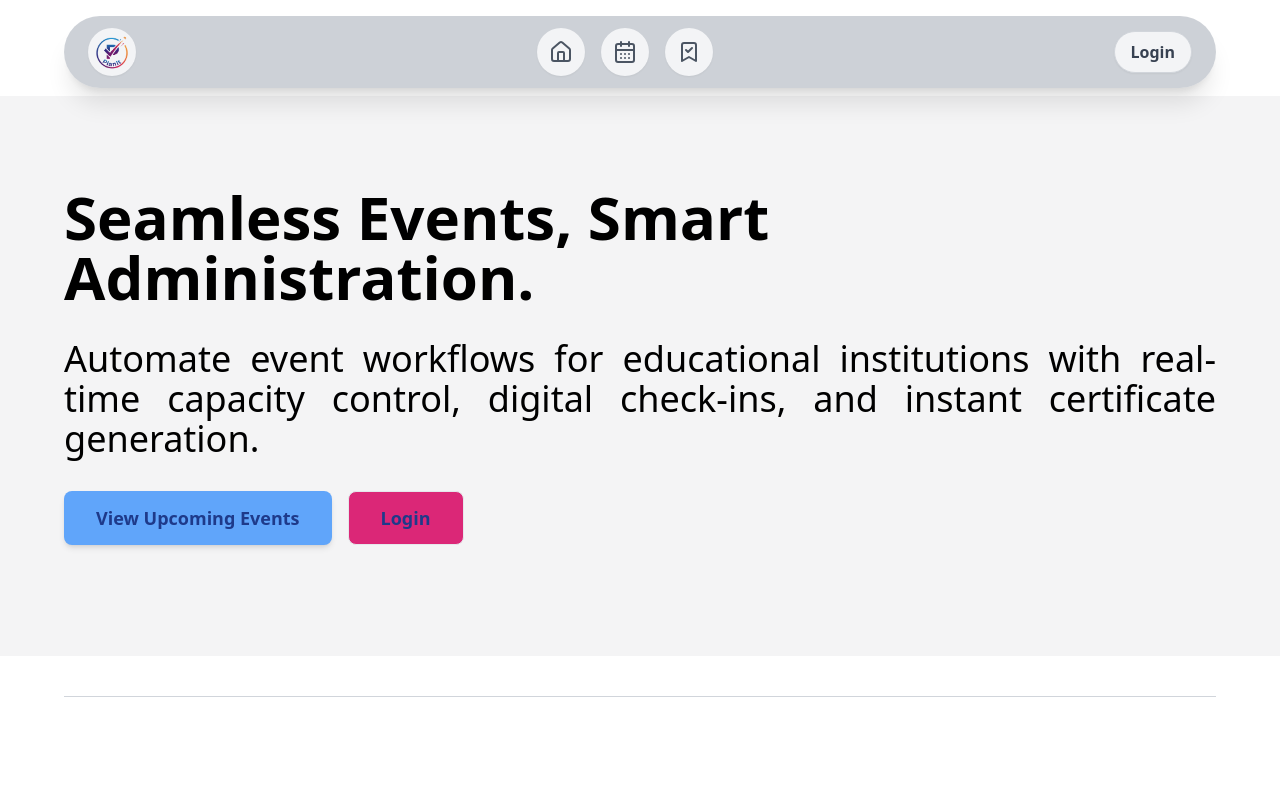
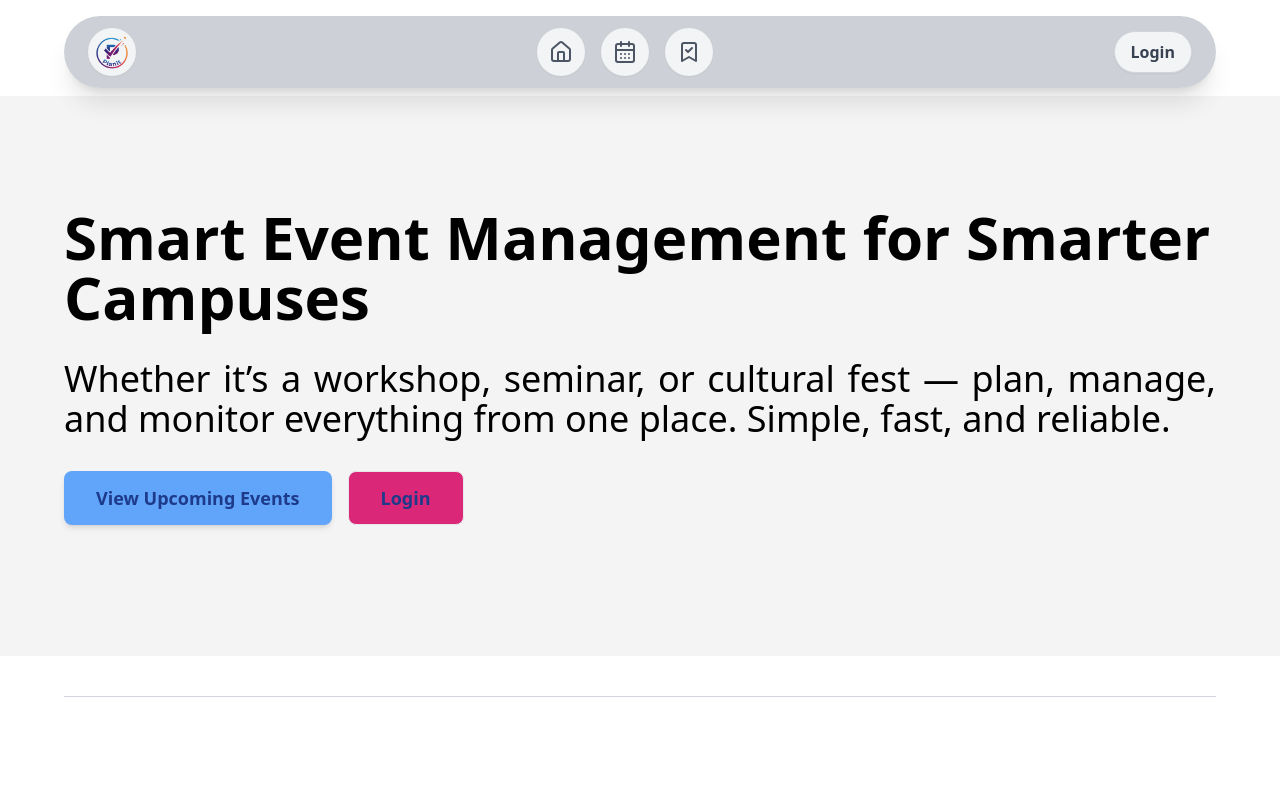
Before and after one commit to rishikesh-babu/Event-Management, a React (Vite) app in the folder client/: page / in a window 1280 px wide. Shown: the top 789 px of the page. Built offline with nearby package versions, Linux system fonts and the light colour scheme; no server answers.

Commit message:
Updated signup page

```diff
--- a/client/src/Pages/User/Home.jsx
+++ b/client/src/Pages/User/Home.jsx
@@ -16,11 +16,12 @@ export default function Home() {
             <section className=" px-4 sm:px-6 lg:px-8 min-h-[70vh] bg-zinc-100 flex flex-col justify-center">
                 <div className="max-w-6xl mx-auto mb-5 flex flex-col justify-between gap-8">
                     <Reveal className="text-4xl sm:text-5xl md:text-6xl font-extrabold leading-tight">
-                        Seamless Events, Smart Administration.
+                        Smart Event Management for Smarter Campuses
                     </Reveal>
 
                     <Reveal className="font-light text-justify text-xl md:text-4xl ">
-                        Automate event workflows for educational institutions with real-time capacity control, digital check-ins, and instant certificate generation.
+                        {/* Automate event workflows for educational institutions with real-time capacity control, digital check-ins, and instant certificate generation. */}
+                        Whether it’s a workshop, seminar, or cultural fest — plan, manage, and monitor everything from one place. Simple, fast, and reliable.
                     </Reveal>
 
                     <UpReveal className=" flex justify-center md:justify-start space-x-4">
--- a/client/src/Pages/User/Signup.jsx
+++ b/client/src/Pages/User/Signup.jsx
@@ -163,7 +163,7 @@ export default function Signup() {
             .then((res) => {
                 console.log(res)
                 const result = res.data;
-                if (res.status === 201 ) {
+                if (res.status === 201) {
                     dispatch(saveUserData({
                         id: result.data.id,
                         name: result.data.name,
@@ -184,7 +184,8 @@ export default function Signup() {
 
     }
     return (
-        <div className="max-w-2xl mx-auto mb-8 mt-24 bg-white rounded-xl shadow-2xl p-8">
+        <div className='px-1 py-3 sm:py-10 md:py-16 flex flex-col'>
+            <div className="p-8 w-full max-w-2xl mx-auto bg-white rounded-xl shadow-2xl">
                 <h2 className="text-2xl font-bold text-center text-gray-800 mb-8">Create Account</h2>
 
                 <form onSubmit={handleSubmit} className="space-y-4">
@@ -388,5 +389,6 @@ export default function Signup() {
                     </button>
                 </div>
             </div>
+        </div>
     )
 }
```
Lines whose indentation alone changed are shown as unchanged.
